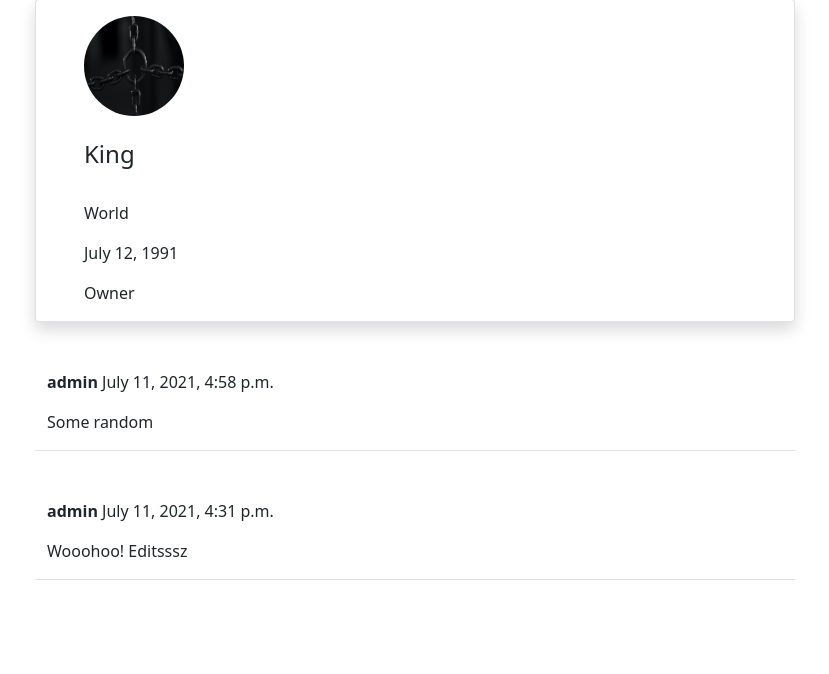
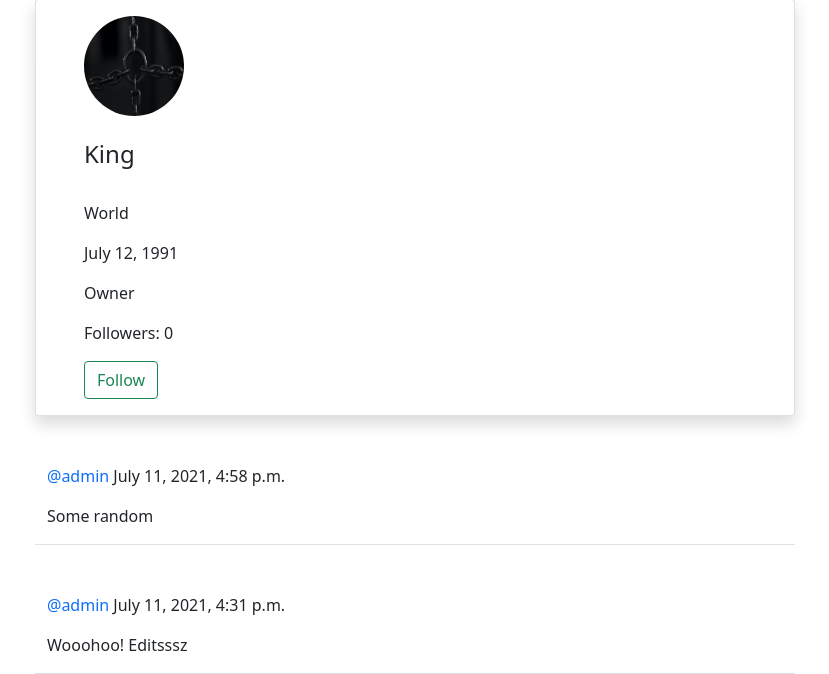
Before and after one commit to JohnPeter-hub/Hono-project, a Django app: page /social/profile/1/ in a window 1280 px wide. Shown: the part 191-865 px from the top of the page, without its empty margins (225-1054 px from the left). Before the commit the page ends 771 px from the top, so only its background shows below. Run offline with Django 3.2, Linux system fonts and the light colour scheme; data comes from the database, SQL or seed files in the repository; both versions use the stored data as it was after the commit; some libraries are stand-ins or nearby versions.

Commit message:
create follow and unfollow views

```diff
--- a/hono/social/models.py
+++ b/hono/social/models.py
@@ -26,7 +26,7 @@ class UserProfile(models.Model):
     birth_date = models.DateField(null=True, blank=True)
     location = models.CharField(max_length=100, blank=True, null=True)
     picture = models.ImageField(upload_to='uploads/profile_pictures', default='uploads/profile_pictures/default.jpg', blank=True)
-
+    followers = models.ManyToManyField(User,blank=True,related_name='followers')
 
 
 @receiver(post_save, sender=User)
--- a/hono/social/templates/social/profile.html
+++ b/hono/social/templates/social/profile.html
@@ -32,17 +32,37 @@
           {% if profile.bio %}
             <p>{{profile.bio}}</p>
           {% endif %}
+         <div class="mb-3">
+          <p>Followers: {{no_of_followers}}</p>
+          {% if user == request.user %}
+          {%else%}
+            {% if is_following %}
+            <form action="{% url 'remove-follower' profile.pk%}" method="post">
+              {% csrf_token %}
+              <button class="btn btn-outline-danger" type="submit">Unfollow</button>
+            </form>
+            {%else%}
+             <form action="{% url 'add-follower' profile.pk%}" method="post">
+              {% csrf_token %}
+              <button class="btn btn-outline-success" type="submit">Follow</button>
+            </form>
+            {% endif %}
+          {% endif %}
+        </div>
         </div>
     </div>
 
     {% for post in posts %}
     <div class="row justify-content-center mt-5">
-        <div class="col-md-8 col sm-12 border-bottom position-relative">
-            <p><strong>{{post.author}}</strong>
+        <div class="col-md-8 col sm-12 border-bottom">
+            <p><a href="{% url 'profile' post.author.profile.pk  %}" style="text-decoration: none;" class="text-primary">@{{post.author}}</a>
             {{post.created_on}}
             </p>
-            <p>{{post.body}}</p>
-            <a href="{% url 'post-detail' post.pk %}" class="stretched-link"></a>
+            <div class="position-relative">
+              <p>{{post.body}}</p>
+              <a href="{% url 'post-detail' post.pk %}" class="stretched-link"></a>
+            </div>
+
         </div>
     </div>
 
--- a/hono/social/urls.py
+++ b/hono/social/urls.py
@@ -1,5 +1,5 @@
 from django.urls import path
-from .views import PostListView,PostDetailView,PostEditView,PostDeleteView,CommentDeleteView,ProfileView,ProfileEditView
+from .views import PostListView,PostDetailView,PostEditView,PostDeleteView,CommentDeleteView,ProfileView,ProfileEditView,AddFollower,RemoveFollower
 
 urlpatterns = [
     path('',PostListView.as_view(), name="post-list"),
@@ -9,5 +9,7 @@ urlpatterns = [
     path('post/<int:post_pk>/comment/delete/<int:pk>/',CommentDeleteView.as_view(),name='comment-delete'),
     path('profile/<int:pk>/',ProfileView.as_view(),name='profile'),
     path('profile/edit/<int:pk>',ProfileEditView.as_view(),name='profile-edit'),
+    path('profile/<int:pk>/followers/add',AddFollower.as_view(),name='add-follower'),
+    path('profile/<int:pk>/followers/remove',RemoveFollower.as_view(),name='remove-follower'),
 
 ]
--- a/hono/social/views.py
+++ b/hono/social/views.py
@@ -1,10 +1,12 @@
-from django.shortcuts import render
+from django.contrib.auth.models import User
+from django.shortcuts import render,redirect
 from django.urls import reverse_lazy
 from django.views import View
 from .models import Post,Comment,UserProfile
 from .forms import PostForm,CommentForm
 from django.views.generic.edit import UpdateView,DeleteView
 from django.contrib.auth.mixins import LoginRequiredMixin, UserPassesTestMixin
+
 # Create your views here.
 
 class PostListView(LoginRequiredMixin, View):
@@ -104,11 +106,21 @@ class ProfileView(View):
         profile = UserProfile.objects.get(pk=pk)
         user = profile.user
         posts = Post.objects.filter(author=user).order_by('-created_on')
+        followers = profile.followers.all()
+        number_of_followers = len(followers)
+
+        is_following = False
+        for follower in followers :
+            if follower == request.user:
+                is_following = True
+
 
         context = {
             'user':user,
             'profile':profile,
             'posts':posts,
+            'no_of_followers':number_of_followers,
+            'is_following':is_following,
         }
 
         return render(request,'social/profile.html',context)
@@ -125,3 +137,15 @@ class ProfileEditView(LoginRequiredMixin,UserPassesTestMixin,UpdateView):
     def test_func(self):
         profile = self.get_object()
         return self.request.user ==profile.user
+
+class AddFollower(LoginRequiredMixin,View):
+    def post(self,request,pk,*args,**kwargs):
+        profile = UserProfile.objects.get(pk=pk)
+        profile.followers.add(request.user)
+        return redirect('profile', pk=profile.pk)
+
+class RemoveFollower(LoginRequiredMixin,View):
+    def post(self,request,pk,*args,**kwargs):
+        profile = UserProfile.objects.get(pk=pk)
+        profile.followers.remove(request.user)
+        return redirect('profile', pk=profile.pk)
```
Also changed, not shown: hono/social/templates/social/post_list.html (+7 -5 lines), hono/db.sqlite3, hono/media/uploads/profile_pictures/solen-feyissa-Yaw9mfG9QfQ-unsplash.jpg (added), hono/social/migrations/0005_auto_20210713_1521.py (added).
